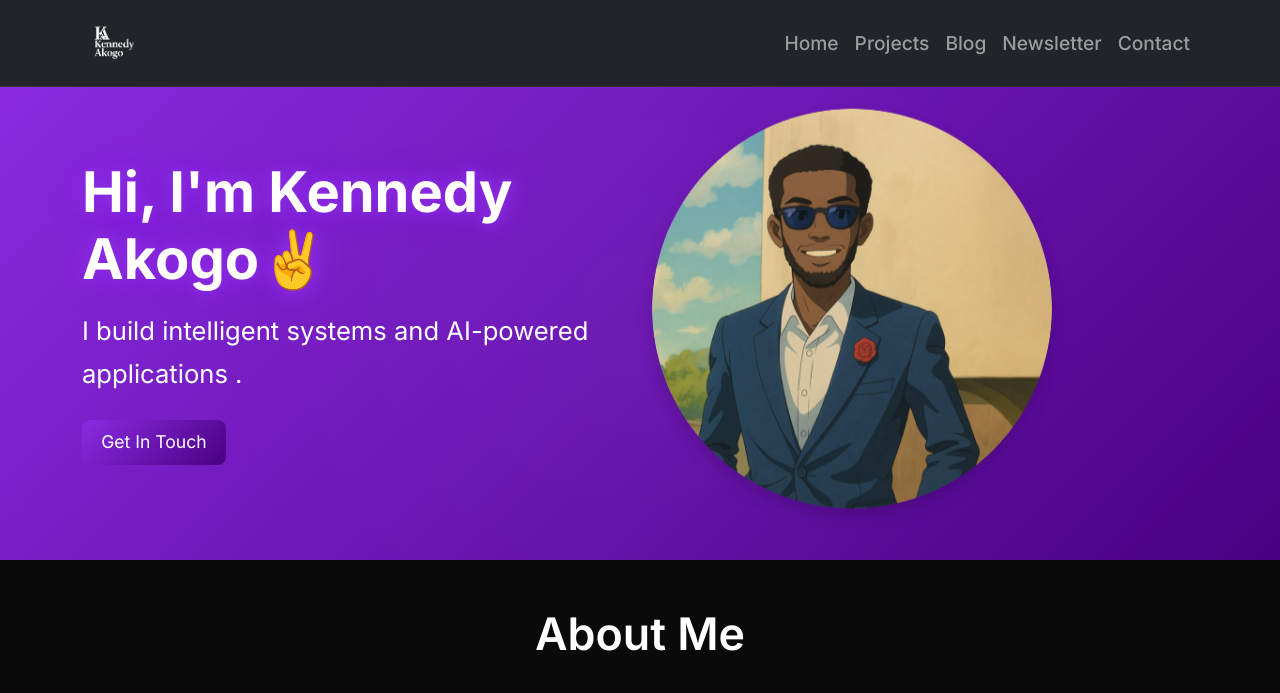
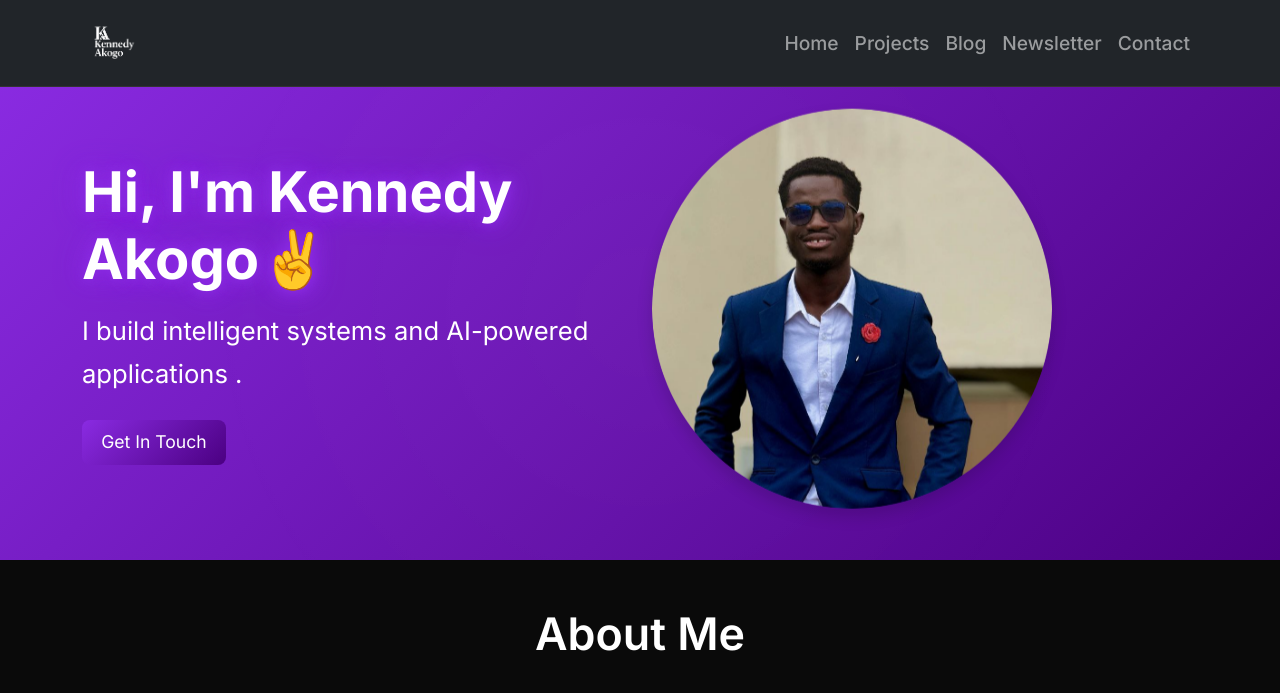
Before and after one commit to kennedy-ak/kennedy_akogo, a Django app: page / in a window 1280 px wide. Shown: the top 693 px of the page. Run offline with Django 5.2, Linux system fonts and the light colour scheme; data comes from the database, SQL or seed files in the repository; both versions use the stored data as it was after the commit; parts of the project's set-up code (start-up, migrations or seed data) failed here and were passed over; some libraries are stand-ins or nearby versions.

Commit message:
image change

```diff
--- a/portfolio/templates/portfolio/home.html
+++ b/portfolio/templates/portfolio/home.html
@@ -17,7 +17,7 @@
                 </div>
             </div>
             <div class="col-lg-6 fade-in-right">
-                <img src="{% static 'portfolio/img/images1.png' %}" alt="Profile" class="img-fluid rounded-circle shadow floating" style="max-width: 400px;">
+                <img src="{% static 'portfolio/img/images.png' %}" alt="Profile" class="img-fluid rounded-circle shadow floating" style="max-width: 400px;">
             </div>
         </div>
     </div>
```
Also changed, not shown: db.sqlite3.
